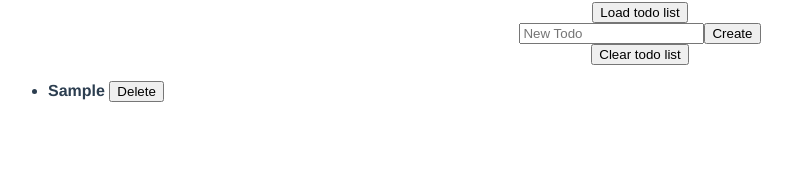
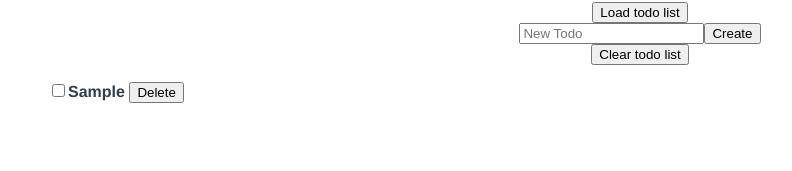
Before and after one commit to xatlasm/vue-json, a Vue app: page / in a window 1280 px wide. Both pictures are taken after typing "Sample" into the empty fields and a click on the button "Create". Shown: the part 116-287 px from the top of the page, without its empty margins (0-792 px from the left). Built offline with nearby package versions, Linux system fonts and the light colour scheme.

Commit message:
Checkboxes next to each list item

```diff
--- a/src/App.vue
+++ b/src/App.vue
@@ -9,7 +9,7 @@
     <button @click="clearTodos">Clear todo list</button>
     <ul id="todo-list">
       <li v-for="todo in todos" :key="todo.id" :class="todo.class">
-        <p :id = "done">{{todo.name}} <button @click="deleteTodo(todo)">Delete</button></p>
+        <p><input :id="todo.name" type="checkbox"><label :for="todo.name">{{todo.name}}</label> <button @click="deleteTodo(todo)">Delete</button></p>
       </li>
     </ul>
   </div>
@@ -61,8 +61,6 @@ export default {
 #todo-list {
   text-align: left;
   font-weight: bold;
-}
-#done {
-  text-decoration: line-through;
+  list-style: none;
 }
 </style>
```
